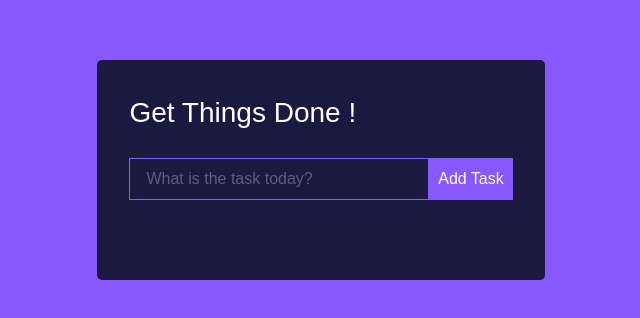
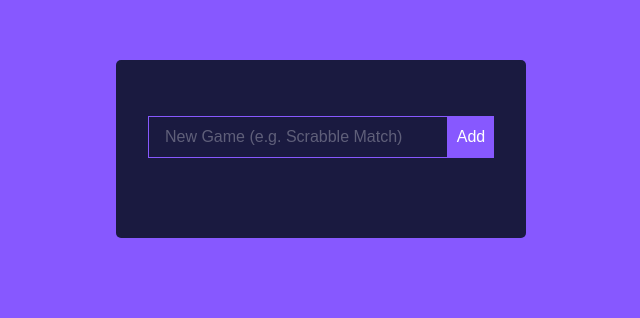
Before and after one commit to jovyflagg/scorebuddy, a Next.js app: page / in a window 1280 px wide. Shown: the part 116-434 px from the top of the page, without its empty margins (319-959 px from the left). Built offline with nearby package versions, Linux system fonts and the light colour scheme.

Commit message:
Updated some text

```diff
--- a/app/components/TodoForm.js
+++ b/app/components/TodoForm.js
@@ -15,8 +15,8 @@ export const TodoForm = ({addTodo}) => {
       };
   return (
     <form onSubmit={handleSubmit} className="TodoForm">
-    <input type="text" value={value} onChange={(e) => setValue(e.target.value)} className="todo-input" placeholder='What is the task today?' />
-    <button type="submit" className='todo-btn'>Add Task</button>
+    <input type="text" value={value} onChange={(e) => setValue(e.target.value)} className="todo-input" placeholder='New Game (e.g. Scrabble Match)' />
+    <button type="submit" className='todo-btn'>Add</button>
   </form>
   )
 }
--- a/app/components/TodoWrapper.js
+++ b/app/components/TodoWrapper.js
@@ -43,7 +43,7 @@ export const TodoWrapper = () => {
 
     return (
         <div className="TodoWrapper">
-            <h1>Get Things Done !</h1>
+            <h1></h1>
             <TodoForm addTodo={addTodo} />
             {/* display todos */}
             {todos.map((todo) =>
```
